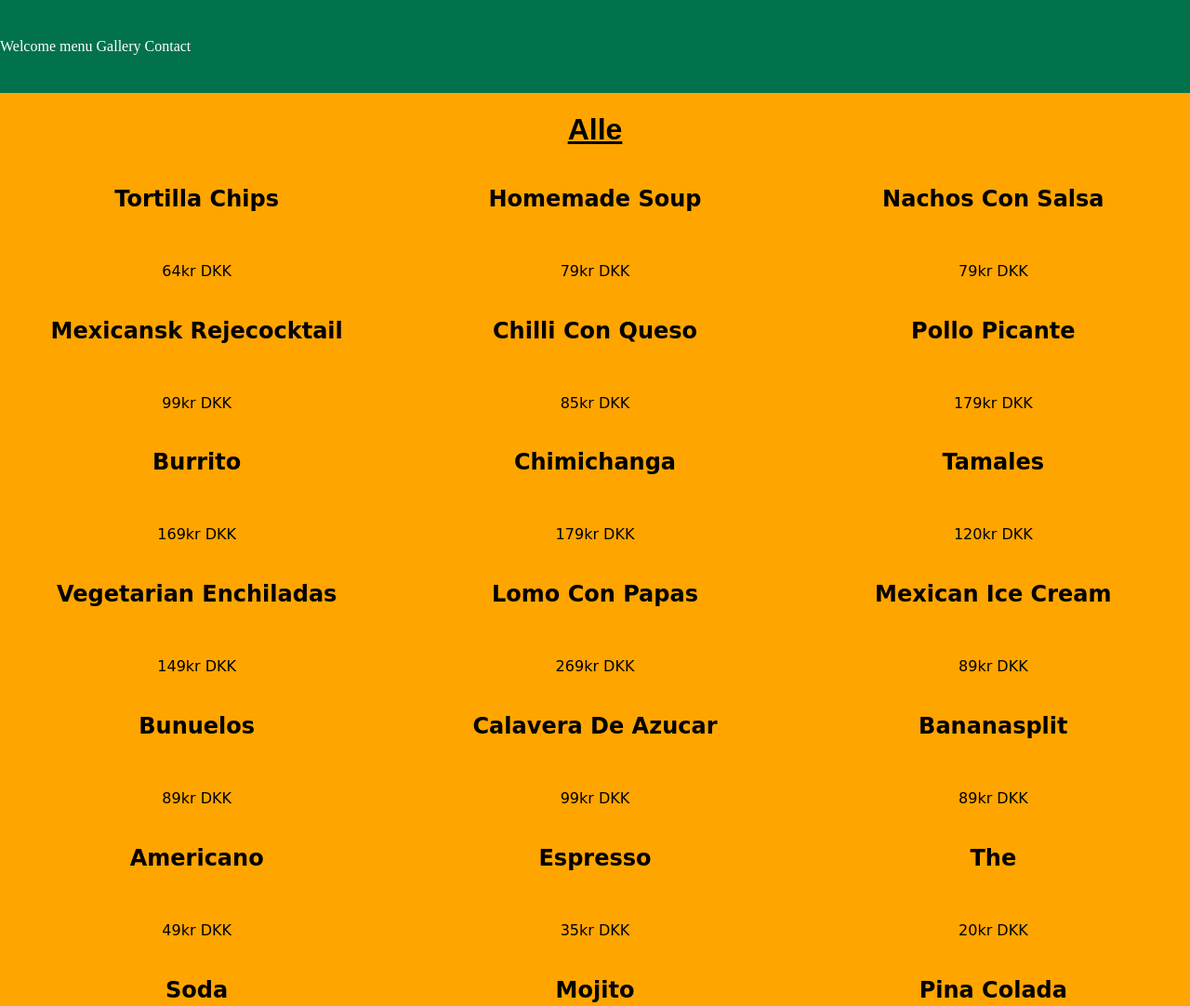
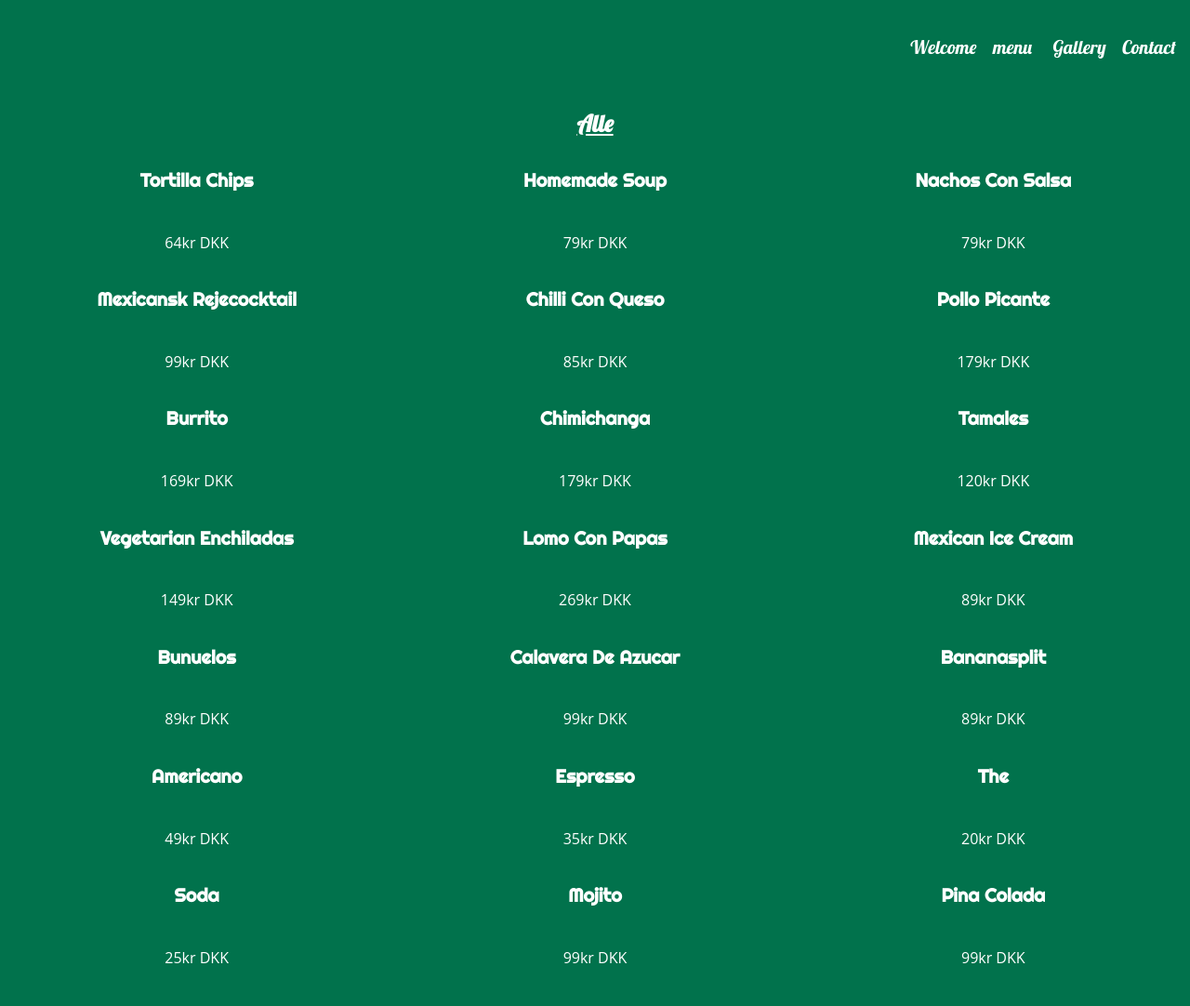
Before and after one commit to jako2889/el_alma_website, a plain HTML site: page menu.html in a window 1280 px wide. Shown: the top 1082 px of the page at 93% size. After the commit the page ends 1057 px from the top, so only its background shows below. Drawn offline with Linux system fonts and the light colour scheme.

Commit message:
rettet bg farve, nav farve, font-family & ordnet font-size

```diff
--- a/menu.css
+++ b/menu.css
@@ -1,13 +1,16 @@
-
+:root {
+    font-size: 62.5%;
+}
         body{
             text-align: center;
             margin: 0;
-            background: orange;
+            background: #01724c;
         }
         header {
             height: 100px;
             background: #01724c;
             display: flex;
+            justify-content: flex-end;
 
         }
 nav {
@@ -21,8 +24,9 @@ nav {
     cursor: pointer;
     outline: inherit;
     color: white;
-
-
+padding-right: 1em;
+font-size: 2rem;
+    font-family: 'Lobster', cursive;
 }
 
 .dropdown {
@@ -63,23 +67,36 @@ nav {
     color: white;
 
     padding-left: 2em;
-
-
+    font-size: 1.5rem;
+font-family: 'Lobster', cursive;
         }
 a {
     color: white;
     text-decoration: none;
+    padding-right: 1.5rem;
+    font-size: 2rem;
+    font-family: 'Lobster', cursive;
 }
         h1 {
             font-family: cursive;
             text-transform: capitalize;
+            color: white;
+            font-size: 2.5rem;
+            font-family: 'Lobster', cursive;
+
         }
         h2 {
             font-family: cursive;
             text-transform: capitalize;
+            color: white;
+            font-size: 2rem;
+            font-family: 'Righteous', cursive;
         }
         p {
             font-family: cursive;
+            color: white;
+            font-size: 1.6rem;
+            font-family: open sans;
         }
         #eventcontainer {
                 display: grid;
@@ -149,5 +166,5 @@ a {
 
         #side_navn h1 {
             text-decoration: underline;
-            font-family: 'Russo One', sans-serif;
+            font-family: 'lobster', cursive;
         }
--- a/menu.html
+++ b/menu.html
@@ -5,6 +5,9 @@
     <meta name="viewport" content="width=device-width, initial-scale=1.0">
     <title>Restaurant El Alma</title>
     <link href="menu.css" type="text/css" rel="stylesheet">
+
+    <link href="https://fonts.googleapis.com/css?family=Lobster|Righteous" rel="stylesheet">
+
 
 
 </head>
```
